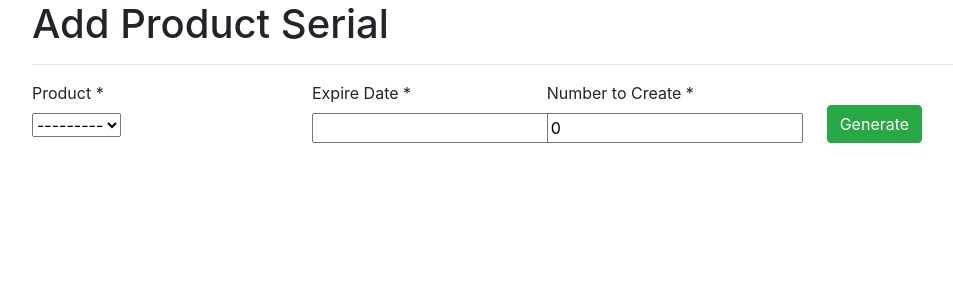
After one commit to Bak-JH/HixProductServerBackup, a Django app: page /manage/add-serial/ in a window 1280 px wide. The commit adds this page. Shown: the top 300 px of the page, without its empty margins (53-1006 px from the left). Run offline with Django 3.2, Linux system fonts and the light colour scheme; the visitor is signed in with stand-in values (Sample User, id 1); data that the repository does not hold is empty; some libraries are stand-ins or nearby versions.

Commit message:
add serial generator

```diff
--- a/management/forms.py
+++ b/management/forms.py
@@ -2,6 +2,8 @@ import datetime
 
 
 from django import forms
+from product.models import Product
+from datetime import date
 
 # resin manager
 class AddResinForm(forms.Form):
@@ -25,3 +27,11 @@ class AddResinForm(forms.Form):
 
     contraction_ratio = forms.FloatField(initial=0)
     led_offset = forms.FloatField(initial=0)
+
+class AddProductSerialForm(forms.Form):
+    def __init__(self, *args, **kwargs):
+        super(AddProductSerialForm, self).__init__(*args, **kwargs)
+
+    product = forms.ModelChoiceField(label="Product ", queryset=Product.objects.all())
+    expire_date = forms.DateField(label="Expire Date ", input_formats=['%Y-%m-%d'], widget=forms.DateInput(attrs={'readonly':'readonly'}))
+    number = forms.IntegerField(label="Number to Create ", initial=0)
--- /dev/null
+++ b/management/templates/management/add_serial.html
@@ -0,0 +1,50 @@
+{% extends 'management/base.html' %}
+
+<title>Register Resin</title>
+{% load crispy_forms_tags %}
+{% load bootstrap3 %}
+
+{% block extra_css %}
+{{ form.media.css }}
+{% endblock %}
+
+{% block extra_js %}
+{{ form.media.js }}
+{% endblock %}
+
+{% block content %}
+<h1>Add Product Serial</h1>
+<hr />
+
+<form action=""  method="post">
+  {% csrf_token %}
+  <div class="form-row">
+    <div class="form-group col-md-3 mb-3">
+      {{ form.product|as_crispy_field }}
+    </div>
+    <div class="form-group col-md-2 mr-5">
+      {{ form.expire_date|as_crispy_field }}
+    </div>
+    <div class="form-group col-md-3 mb-3">
+      {{ form.number|as_crispy_field }}
+    </div>
+    <div class="form-group col-md-3 mt-4">
+      <button type="submit" class="btn btn-success">Generate</button>
+    </div>
+  </div>
+</form>
+
+{% if serials %}
+  {% for serial in serials %}
+    <h5> {{ serial }} </h5>
+  {% endfor %}
+{% endif %}
+
+<script>
+  $(function () {
+    $("#id_expire_date").datepicker({
+      format: 'yyyy-mm-dd'
+    });
+  });
+</script>
+{% endblock %}
--- a/management/templates/management/base.html
+++ b/management/templates/management/base.html
@@ -4,6 +4,12 @@
   <meta charset="utf-8">
   <meta name="viewport" content="width=device-width, initial-scale=1, shrink-to-fit=no">
   <link rel="stylesheet" href="https://stackpath.bootstrapcdn.com/bootstrap/4.1.3/css/bootstrap.min.css" integrity="sha384-MCw98/SFnGE8fJT3GXwEOngsV7Zt27NXFoaoApmYm81iuXoPkFOJwJ8ERdknLPMO" crossorigin="anonymous">
+  <!-- jQuery -->
+  <script src="https://code.jquery.com/jquery-3.3.1.slim.min.js" integrity="sha384-q8i/X+965DzO0rT7abK41JStQIAqVgRVzpbzo5smXKp4YfRvH+8abtTE1Pi6jizo" crossorigin="anonymous"></script>
+
+  <!-- Fengyuan Chen's Datepicker -->
+  <link rel="stylesheet" href="https://cdnjs.cloudflare.com/ajax/libs/datepicker/0.6.5/datepicker.min.css" integrity="sha256-b88RdwbRJEzRx95nCuuva+hO5ExvXXnpX+78h8DjyOE=" crossorigin="anonymous" />
+  <script src="https://cdnjs.cloudflare.com/ajax/libs/datepicker/0.6.5/datepicker.min.js" integrity="sha256-/7FLTdzP6CfC1VBAj/rsp3Rinuuu9leMRGd354hvk0k=" crossorigin="anonymous"></script>
 </head>
 <body>
   <div class="container">
--- a/management/urls.py
+++ b/management/urls.py
@@ -1,7 +1,8 @@
 from django.conf.urls import url
 from django.contrib import admin
-from management.views import add_resinInfo
+from . import views
 
 urlpatterns = [
-    url('add-resin/', add_resinInfo)
+    url('add-resin/', views.add_resinInfo),
+    url('add-serial/', views.add_serial)
 ]
--- a/management/views.py
+++ b/management/views.py
@@ -1,14 +1,17 @@
 from django.shortcuts import render
 from django.conf import settings
-from .forms import AddResinForm
+from .forms import AddResinForm, AddProductSerialForm
 from resin.models import Material
+from product.models import Product, ProductSerial
 from django.http import HttpResponseNotFound
 from django.contrib.auth.decorators import login_required, permission_required
+import uuid
+from datetime import date
 
 # Create your views here.
 
-@login_required
-@permission_required('management.edit_resin', login_url="services.hix.co.kr/accounts/login", raise_exception=True)
+@login_required(login_url="/product/login")
+@permission_required('management.edit_resin', login_url="/product/login", raise_exception=True)
 def add_resinInfo(request):
     # check user doens't already own the product
     if request.method == "POST":
@@ -21,9 +24,35 @@ def add_resinInfo(request):
             return HttpResponseNotFound()
 
         if form.is_valid():
-            register_product_serial = Material.objects.create(**form.cleaned_data)
-            register_product_serial.save()
+            material = Material.objects.create(**form.cleaned_data)
+            material.save()
             return render(request, 'management/add_resin.html', {'form': form})
     else:
         form = AddResinForm(resin=request)
     return render(request, 'management/add_resin.html', {'form': form})
+
+@login_required(login_url="/product/login")
+@permission_required('management.edit_resin', login_url="/product/login", raise_exception=True)
+def add_serial(request):
+    if request.method == "POST":
+        form = AddProductSerialForm(request.POST)
+        if form.is_valid():
+            #product_serial = ProductSerial.objects.create(**form.cleaned_data)
+            serials = []
+            for i in range(0, int(request.POST['number'])):
+                UUID = uuid.uuid4()
+                today = date.today()
+                created_date = today.strftime("%Y-%m-%d")
+                product = Product.objects.get(name=request.POST['product'])
+                serial = ProductSerial.objects.create(serial_number=UUID, product=product, expire_date=request.POST['expire_date'], created_date=created_date)
+                serial.save()
+                serials.append(UUID)
+
+            context = {
+                'form': form,
+                'serials': serials
+            }
+            return render(request, 'management/add_serial.html', context)
+    else:
+        form = AddProductSerialForm()
+    return render(request, 'management/add_serial.html', {'form': form})
--- a/requirements.txt
+++ b/requirements.txt
@@ -1,6 +1,7 @@
 aioredis==1.3.1
 asgiref==3.2.10
 autobahn==20.6.1
+django-bootstrap3==14.1.0
 celery==4.4.6
 channels==2.4.0
 channels-redis==2.4.2
--- a/slicerServer/settings.py
+++ b/slicerServer/settings.py
@@ -51,6 +51,7 @@ INSTALLED_APPS = [
     'allauth.socialaccount',
     'allauth.socialaccount.providers.google',
     'allauth.socialaccount.providers.naver',
+    'bootstrap3',
 
     'channels',
     'crispy_forms',
```
Also changed, not shown: product/views.py (+6 -1 lines).
